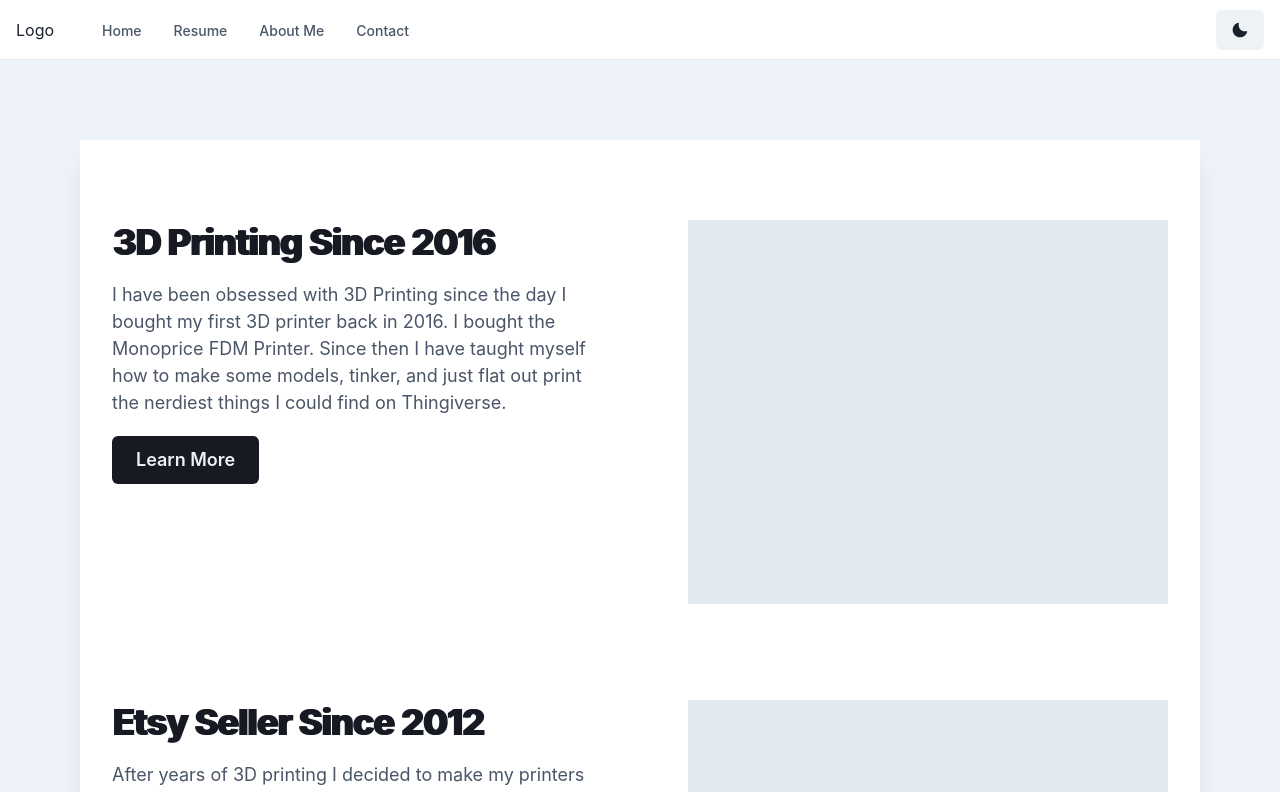
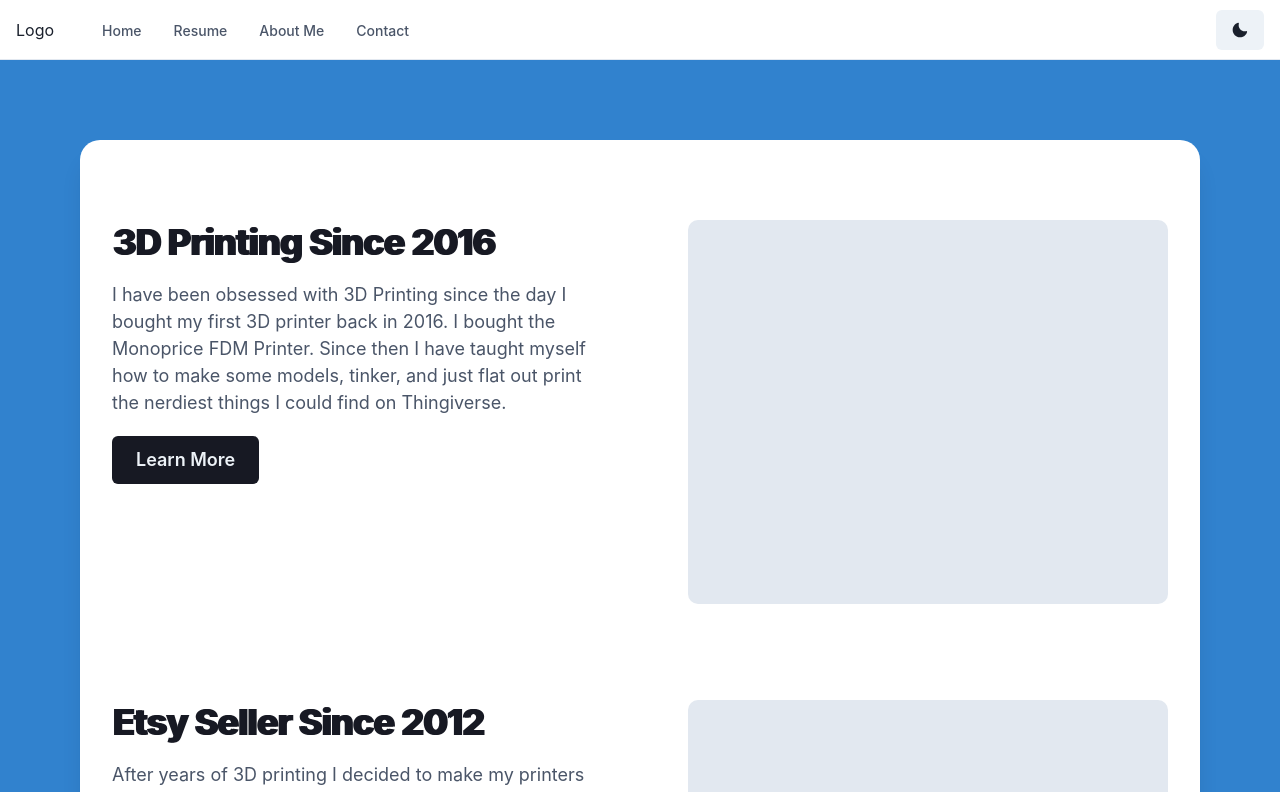
Before and after one commit to ajmeier29/portfolio-app, a Next.js app: page /about in a window 1280 px wide. Shown: the top 792 px of the page. Built offline with nearby package versions, Linux system fonts and the light colour scheme.

Commit message:
Moved feature to its own component

```diff
--- a/src/components/About.tsx
+++ b/src/components/About.tsx
@@ -10,7 +10,7 @@ export default function AboutPage() {
 
     return (
         <Flex
-            bg="#edf3f8"
+            bg="blue.500"
             _dark={{
                 bg: "gray.800",
             }}
@@ -29,8 +29,38 @@ export default function AboutPage() {
                 px={8}
                 py={20}
                 mx="auto"
+                borderRadius={20}
             >
-                {FeaturesList.map((items) => (
+                {FeaturesList.map((item) => (
+                    <Feature key={item.description} {...item} />
+                ))}
+
+                {/* <SimpleGrid
+                    alignItems="center"
+                    columns={{
+                        base: 1,
+                        md: 2,
+                    }}
+                    flexDirection="column-reverse"
+                    mb={24}
+                    spacingY={{
+                        base: 10,
+                        md: 32,
+                    }}
+                    spacingX={{
+                        base: 10,
+                        md: 24,
+                    }}
+                >
+                </SimpleGrid> */}
+
+            </Box>
+        </Flex>
+    );
+}
+
+const Feature = (items: Features) => {
+    return (
         <SimpleGrid
             alignItems="start"
             columns={{
@@ -117,34 +147,9 @@ export default function AboutPage() {
                 _dark={{
                     bg: "gray.700",
                 }}
+                borderRadius={10}
             ></Box>
         </SimpleGrid>
-                ))}
-
-
-
-
-                {/* <SimpleGrid
-                    alignItems="center"
-                    columns={{
-                        base: 1,
-                        md: 2,
-                    }}
-                    flexDirection="column-reverse"
-                    mb={24}
-                    spacingY={{
-                        base: 10,
-                        md: 32,
-                    }}
-                    spacingX={{
-                        base: 10,
-                        md: 24,
-                    }}
-                >
-                </SimpleGrid> */}
-
-            </Box>
-        </Flex>
     );
 }
 
```
Lines whose indentation alone changed are shown as unchanged.
